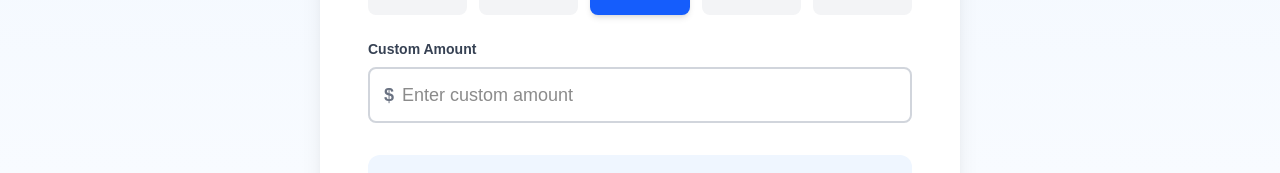
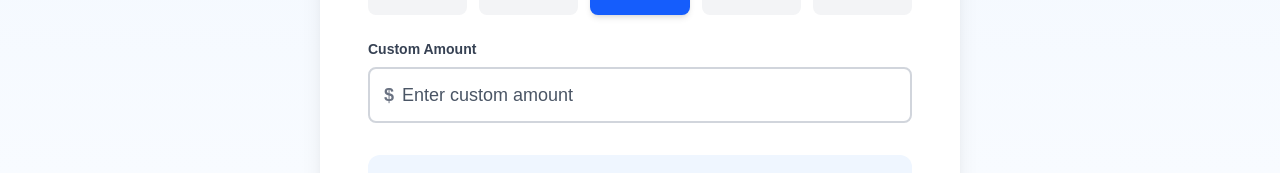
Before and after one commit to gdsakelaris/jeancf-website, a Next.js app: page /donate in a window 1280 px wide. Shown: the part 382-555 px from the top of the page. Built offline with nearby package versions, Linux system fonts and the light colour scheme.

Commit message:
Made placeholder text darker

```diff
--- a/app/donate/page.tsx
+++ b/app/donate/page.tsx
@@ -122,7 +122,7 @@ export default function DonatePage() {
                   value={customAmount}
                   onChange={(e) => handleCustomAmountChange(e.target.value)}
                   placeholder="Enter custom amount"
-                  className="w-full pl-8 pr-4 py-3 border-2 border-gray-300 rounded-lg focus:border-blue-500 focus:outline-none text-lg"
+                  className="w-full pl-8 pr-4 py-3 border-2 border-gray-300 rounded-lg focus:border-blue-500 focus:outline-none text-lg placeholder:text-gray-600"
                 />
               </div>
             </div>
```
Also changed, not shown: 2 other files (tests, documents, lock files or other folders).
